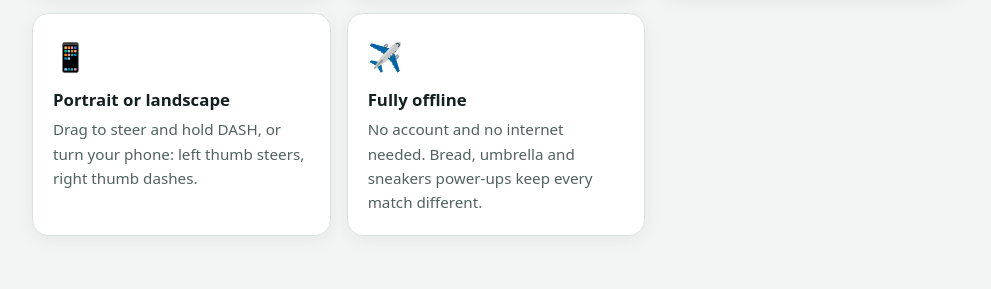
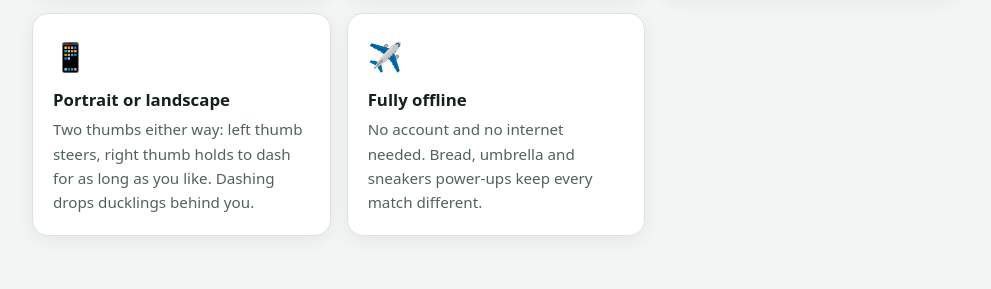
Before and after one commit to anhphan14-dev/anhphan14-dev.github.io, a plain HTML site: page quackquack/index.html in a window 1280 px wide. Shown: the part 1550-1839 px from the top of the page, without its empty margins (144-1135 px from the left). Drawn offline with Linux system fonts and the light colour scheme.

Commit message:
Quack Quack 1.4: two-thumb controls, endless dash, new duck art

```diff
--- a/quackquack/index.html
+++ b/quackquack/index.html
@@ -90,7 +90,7 @@
     <div class="card"><div class="emoji">🚲</div><h3>9 leaders</h3>
       <p>Mama Duck, Little Kid, Puppy, Bicycle, Grumpy Goose, Scooter, Red Car, Tractor and Robot Vacuum, each with its own speed, turning and bite.</p></div>
     <div class="card"><div class="emoji">📱</div><h3>Portrait or landscape</h3>
-      <p>Drag to steer and hold DASH, or turn your phone: left thumb steers, right thumb dashes.</p></div>
+      <p>Two thumbs either way: left thumb steers, right thumb holds to dash for as long as you like. Dashing drops ducklings behind you.</p></div>
     <div class="card"><div class="emoji">✈️</div><h3>Fully offline</h3>
       <p>No account and no internet needed. Bread, umbrella and sneakers power-ups keep every match different.</p></div>
   </section>
```
Also changed, not shown: quackquack/img/screen-01.png, quackquack/img/screen-05.png, quackquack/img/screen-10.png.
